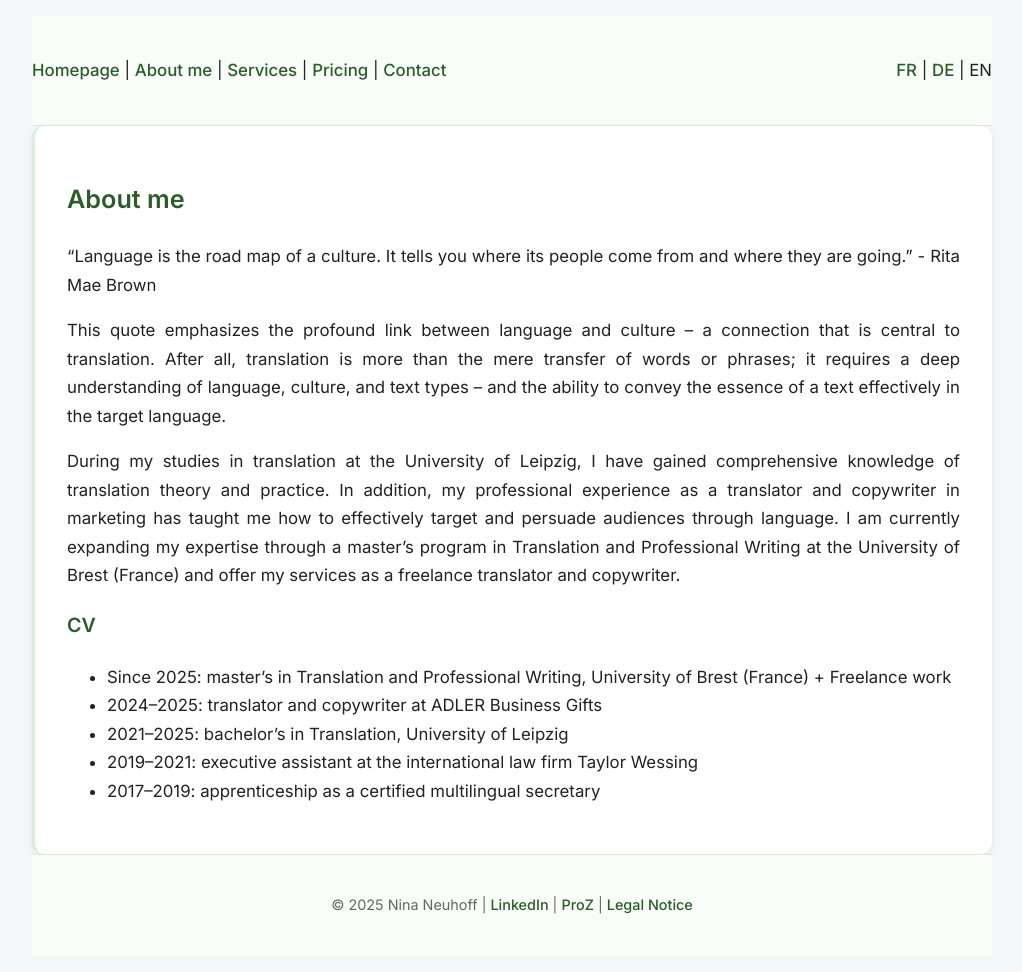
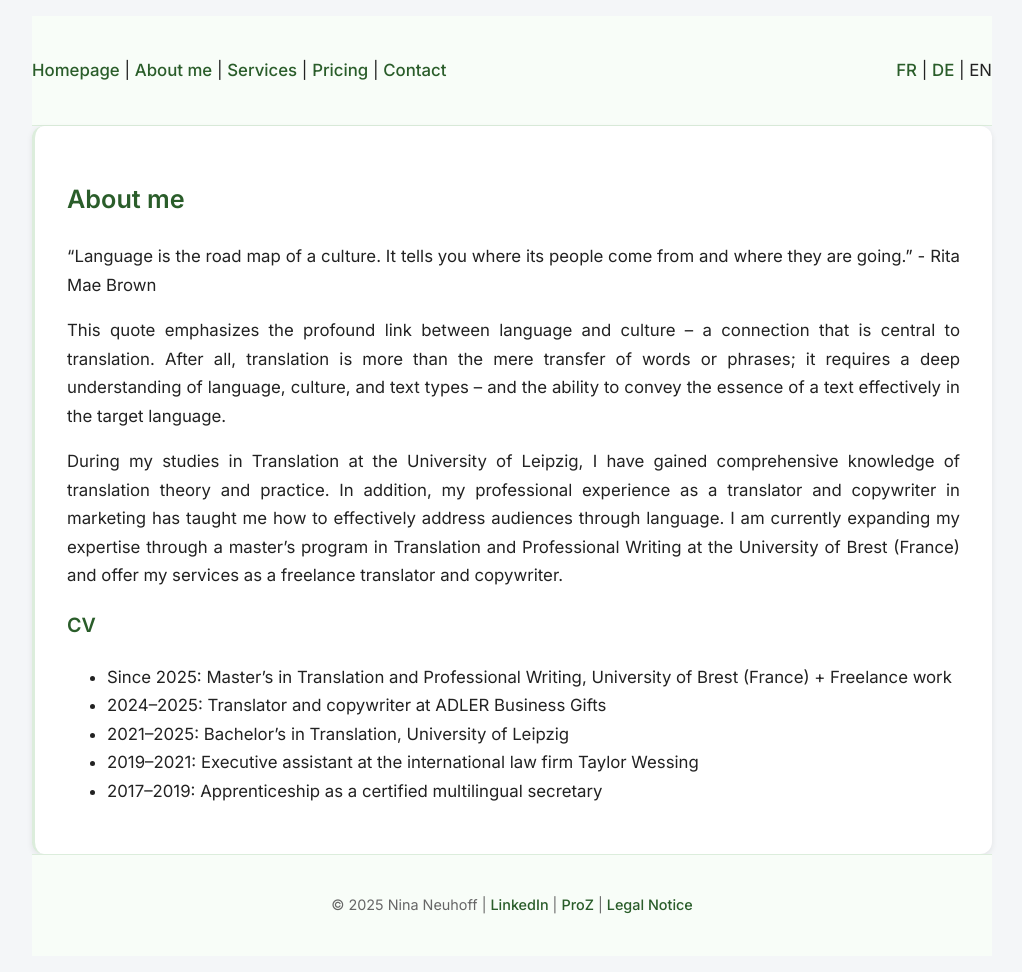
Before and after one commit to nneuhoff/traduction-translation-uebersetzung, a Jekyll site: the page built from en/about.md, in a window 1280 px wide. Shown: the whole page, without its empty margins (128-1150 px from the left). Built offline with Jekyll 4.4.1, drawn with Linux system fonts in a browser that asks for light colours.

Commit message:
Update about.md

```diff
--- a/en/about.md
+++ b/en/about.md
@@ -10,11 +10,11 @@
 
 This quote emphasizes the profound link between language and culture – a connection that is central to translation. After all, translation is more than the mere transfer of words or phrases; it requires a deep understanding of language, culture, and text types – and the ability to convey the essence of a text effectively in the target language.
 
-During my studies in translation at the University of Leipzig, I have gained comprehensive knowledge of translation theory and practice. In addition, my professional experience as a translator and copywriter in marketing has taught me how to effectively target and persuade audiences through language. I am currently expanding my expertise through a master’s program in Translation and Professional Writing at the University of Brest (France) and offer my services as a freelance translator and copywriter.
+During my studies in Translation at the University of Leipzig, I have gained comprehensive knowledge of translation theory and practice. In addition, my professional experience as a translator and copywriter in marketing has taught me how to effectively address audiences through language. I am currently expanding my expertise through a master’s program in Translation and Professional Writing at the University of Brest (France) and offer my services as a freelance translator and copywriter.
 
 ### CV
-- Since 2025: master’s in Translation and Professional Writing, University of Brest (France) + Freelance work
-- 2024–2025: translator and copywriter at ADLER Business Gifts
-- 2021–2025: bachelor’s in Translation, University of Leipzig
-- 2019–2021: executive assistant at the international law firm Taylor Wessing
-- 2017–2019: apprenticeship as a certified multilingual secretary
+- Since 2025: Master’s in Translation and Professional Writing, University of Brest (France) + Freelance work
+- 2024–2025: Translator and copywriter at ADLER Business Gifts
+- 2021–2025: Bachelor’s in Translation, University of Leipzig
+- 2019–2021: Executive assistant at the international law firm Taylor Wessing
+- 2017–2019: Apprenticeship as a certified multilingual secretary
```
